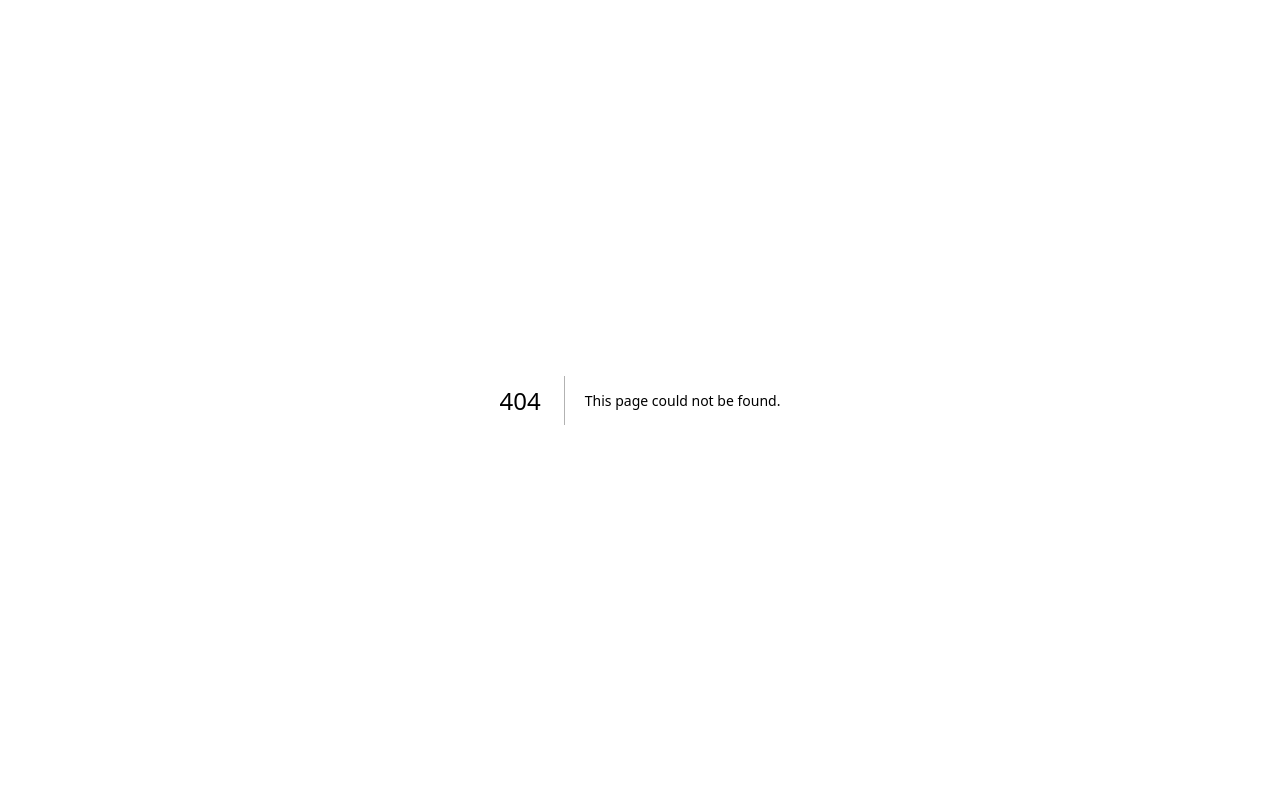
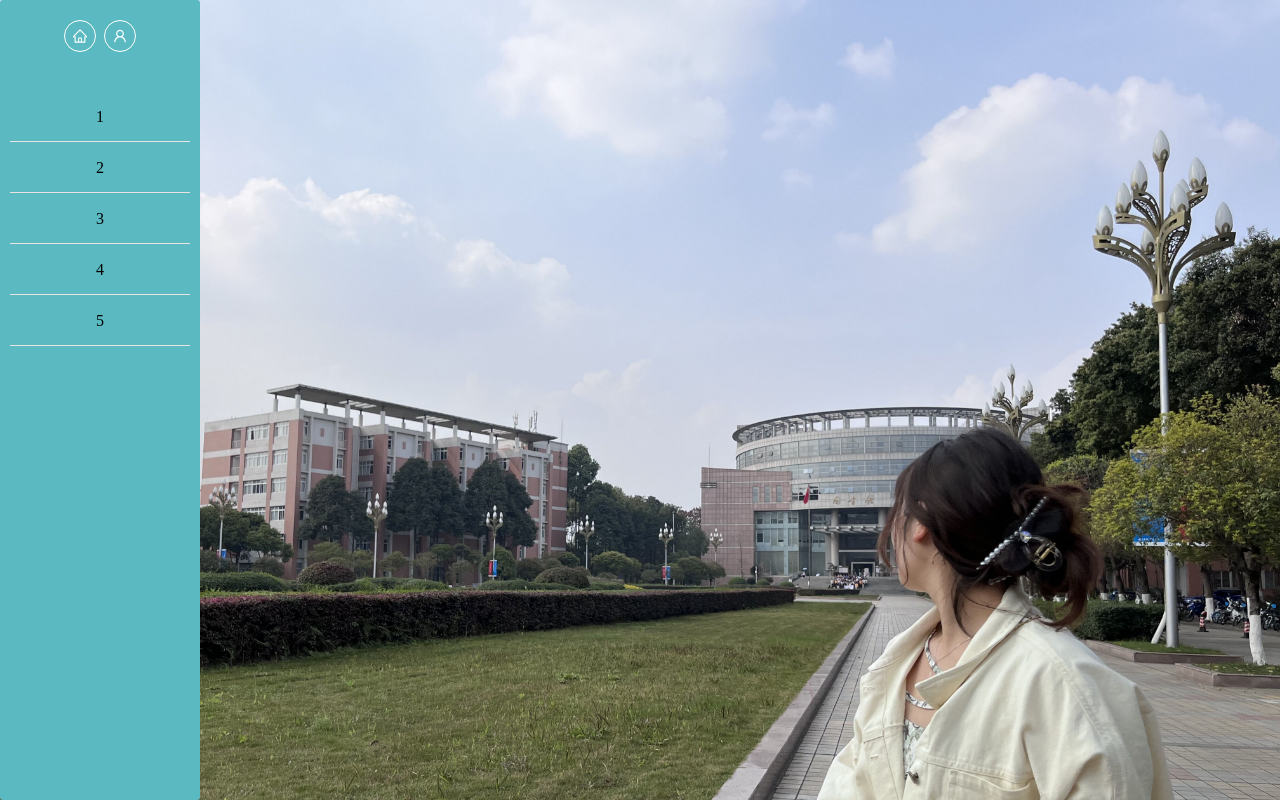
Before and after one commit to cyZ52/petManage, a Next.js app: page /home in a window 1280 px wide. Before the commit this address had no page. Built offline with nearby package versions, Linux system fonts and the light colour scheme.

Commit message:
新增sidebar

```diff
--- /dev/null
+++ b/components/sidebar.module.scss
@@ -0,0 +1,23 @@
+.sidebar{
+    width: 200px;
+    height: 100vh;
+    float: left;
+    background-color: rgba($color: #5ab9c1, $alpha: 1);
+    border-radius: 3px;
+    &:nth-child(1){
+        padding-top: 20px;
+        cursor: pointer;
+        text-align: center;
+    }
+}
+.sidebar-items{
+    margin-top: 40px;
+}
+.sidebar-item{
+    height: 50px;
+    line-height: 50px;
+    text-align: center;
+    border-bottom: 1px solid #ebe2e2;
+    margin: 1px 10px;
+    cursor: pointer;
+}
--- /dev/null
+++ b/components/sidebar.tsx
@@ -0,0 +1,37 @@
+import style from './sidebar.module.scss'
+import { useRouter } from 'next/router'
+
+import { Button, Space, Tooltip } from 'antd';
+import { UserOutlined, HomeOutlined } from '@ant-design/icons';
+
+export default function Sidebar() {
+    const router = useRouter()
+
+    function goPerson() {
+        router.push('/home/person')
+    }
+    function goHome() {
+        router.push('/home')
+    }
+
+    return (
+        <>
+            <div className={style["sidebar"]}>
+                <Space>
+                    <Tooltip title="返回主页">
+                        <Button shape="circle" icon={<HomeOutlined />} ghost onClick={goHome} />
+                    </Tooltip>
+                    <Tooltip title="个人中心">
+                        <Button shape="circle" icon={<UserOutlined />} ghost onClick={goPerson} />
+                    </Tooltip>
+                </Space>
+                <div className={style["sidebar-items"]}></div>
+                <div className={style["sidebar-item"]} onClick={goPerson}>1</div>
+                <div className={style["sidebar-item"]} onClick={goHome}>2</div>
+                <div className={style["sidebar-item"]}>3</div>
+                <div className={style["sidebar-item"]}>4</div>
+                <div className={style["sidebar-item"]}>5</div>
+            </div>
+        </>
+    )
+}
--- /dev/null
+++ b/pages/home/index.tsx
@@ -0,0 +1,15 @@
+import Sidebar from "@/components/sidebar"
+import style from "@/styles/Home.module.scss"
+
+
+export default function Home() {
+
+    return (
+        <>
+            <div className={style["home"]}>
+                <Sidebar />
+            </div>
+        </>
+
+    )
+}
--- a/pages/login.tsx
+++ b/pages/login.tsx
@@ -11,11 +11,11 @@ export default function Login() {
     const [form] = Form.useForm()
     const router = useRouter()
 
-    async function Login(){
+    async function handleLogin(){
         const form_data=await form.validateFields()
         console.log(form_data)
         alert("登录成功！")
-        router.push('/')
+        router.push('/home')
     }
 
     return (
@@ -39,7 +39,7 @@ export default function Login() {
                             />
                         </Form.Item>
                         <Form.Item>
-                            <Button type="primary" htmlType="submit" onClick={Login} className={style["login-form-button"]} ghost>
+                            <Button type="primary" htmlType="submit" onClick={handleLogin} className={style["login-form-button"]} ghost>
                                 登录
                             </Button>
                             <br />
--- a/styles/Home.module.scss
+++ b/styles/Home.module.scss
@@ -1,12 +1,18 @@
-.home-body{
+.front-body{
     height: 100vh;
     text-align: center;
     background-image: url(../public/home.jpg);
     background-size: cover;
     background-repeat: no-repeat;
 }
-.home-title{
+.front-title{
     padding-top: 300px;
-    margin-bottom: 100px;
-    color: #5ab9c1;
+    margin-bottom: 50px;
+    color: #333333;
 }
+.home{
+    height: 100vh;
+    background-image: url(../public/home.jpg);
+    background-size: cover;
+    background-repeat: no-repeat;
+}
--- a/tsconfig.json
+++ b/tsconfig.json
@@ -17,6 +17,6 @@
       "@/*": ["./*"]
     }
   },
-  "include": ["next-env.d.ts", "**/*.ts", "**/*.tsx"],
+  "include": ["next-env.d.ts", "**/*.ts", "**/*.tsx", "components/layout.jsx"],
   "exclude": ["node_modules"]
 }
```
Also changed, not shown: pages/home/person.tsx (added, +12 -0 lines), pages/index.tsx (+3 -5 lines), pages/register.tsx (+48 -2 lines).
